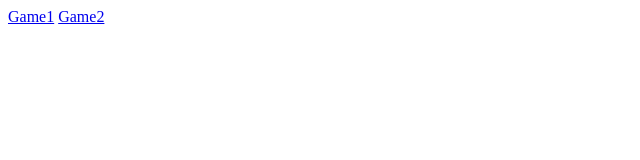
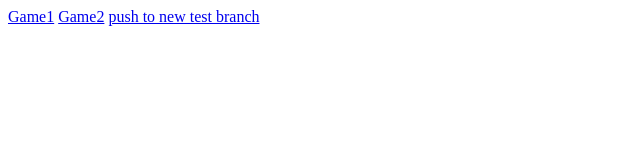
Before and after one commit to subashmandal/GTest, a plain HTML site: page index.html in a window 1280 px wide. Shown: the whole page, without its empty margins (0-640 px from the left). Drawn offline with Linux system fonts and the light colour scheme.

Commit message:
new change to test branch

```diff
--- a/index.html
+++ b/index.html
@@ -13,5 +13,6 @@
 <body>
     <a href="flappy/index.html">Game1</a>
     <a href="EchoQuest/index.html">Game2</a>
+    <a href="EchoQuest/index.html">push to new test branch</a>
 </body>
 </html>
```
